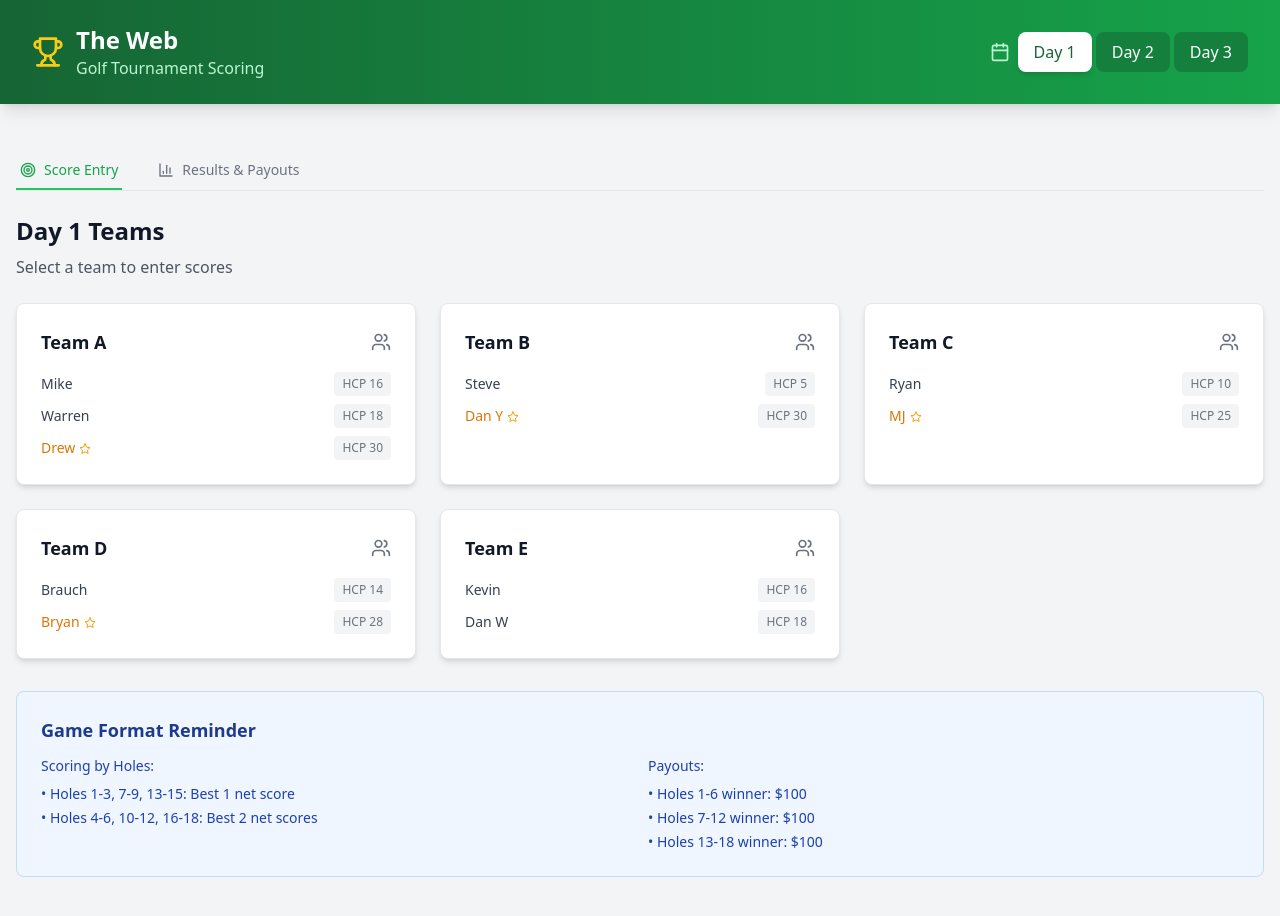
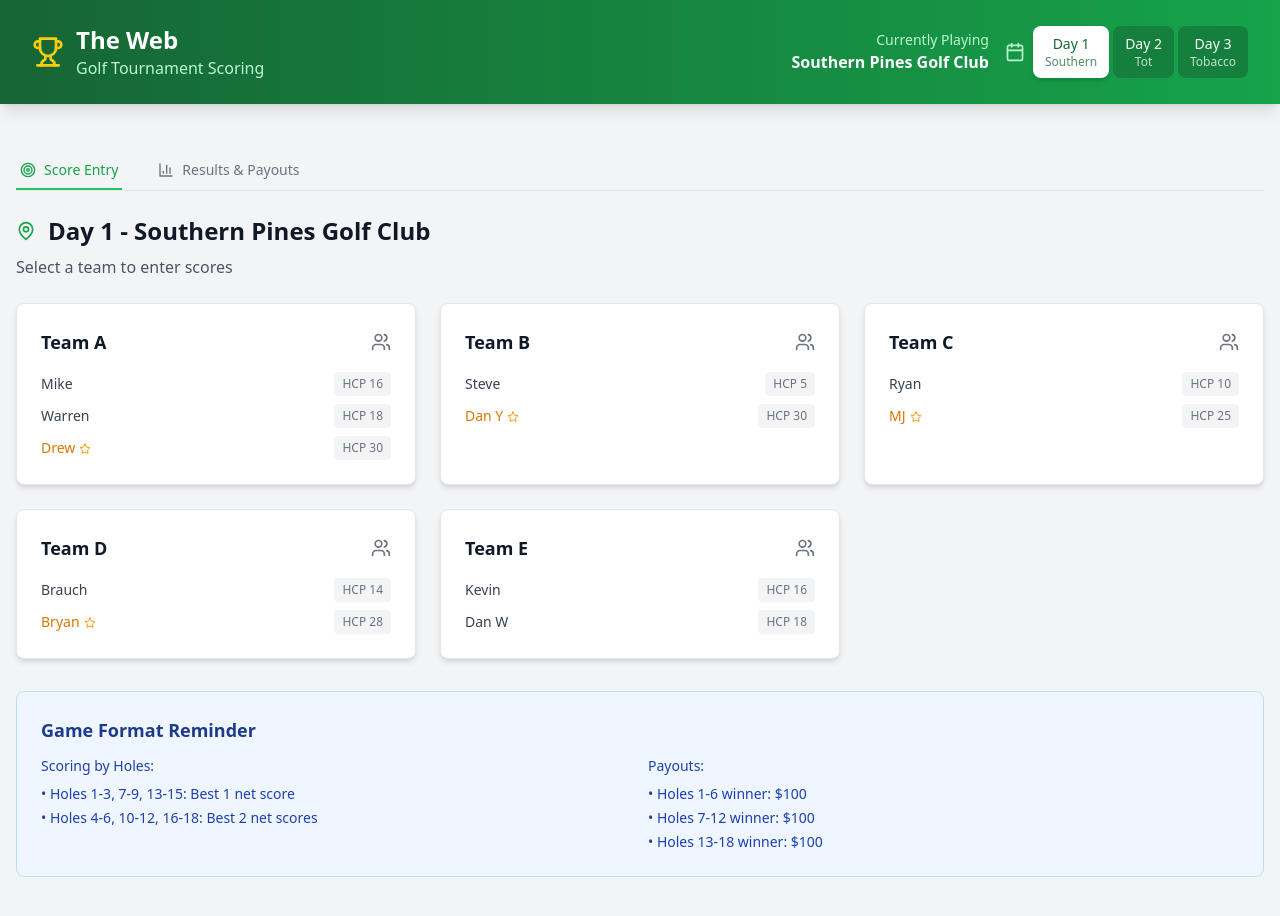
Before and after one commit to wardawger/GolfTrip, a React (Vite) app: page / in a window 1280 px wide. Shown: the top 916 px of the page. Built offline with nearby package versions, Linux system fonts and the light colour scheme.

Commit message:
Add golf course names for each day

```diff
--- a/src/components/Dashboard.tsx
+++ b/src/components/Dashboard.tsx
@@ -3,7 +3,7 @@ import { TeamCard } from './TeamCard';
 import { ScoreEntry } from './ScoreEntry';
 import { ResultsView } from './ResultsView';
 import { Team } from '../types';
-import { BarChart3, Target } from 'lucide-react';
+import { BarChart3, Target, MapPin } from 'lucide-react';
 
 interface DashboardProps {
   currentDay: number;
@@ -12,6 +12,12 @@ interface DashboardProps {
   getAllHoleScores: (day: number) => { [hole: number]: any[] };
   updateHoleScore: (day: number, hole: number, playerId: string, score: any) => void;
 }
+
+const courseNames = {
+  1: 'Southern Pines Golf Club',
+  2: 'Tot Hill Farm Golf Club',
+  3: 'Tobacco Road Golf Club'
+};
 
 export const Dashboard: React.FC<DashboardProps> = ({
   currentDay,
@@ -72,7 +78,12 @@ export const Dashboard: React.FC<DashboardProps> = ({
       {activeTab === 'teams' ? (
         <div>
           <div className="mb-6">
-            <h2 className="text-2xl font-bold text-gray-900 mb-2">Day {currentDay} Teams</h2>
+            <div className="flex items-center space-x-3 mb-2">
+              <MapPin className="h-5 w-5 text-green-600" />
+              <h2 className="text-2xl font-bold text-gray-900">
+                Day {currentDay} - {courseNames[currentDay as keyof typeof courseNames]}
+              </h2>
+            </div>
             <p className="text-gray-600">Select a team to enter scores</p>
           </div>
 
--- a/src/components/Header.tsx
+++ b/src/components/Header.tsx
@@ -5,6 +5,12 @@ interface HeaderProps {
   currentDay: number;
   onDayChange: (day: number) => void;
 }
+
+const courseNames = {
+  1: 'Southern Pines Golf Club',
+  2: 'Tot Hill Farm Golf Club',
+  3: 'Tobacco Road Golf Club'
+};
 
 export const Header: React.FC<HeaderProps> = ({ currentDay, onDayChange }) => {
   return (
@@ -20,6 +26,14 @@ export const Header: React.FC<HeaderProps> = ({ currentDay, onDayChange }) => {
               </div>
             </div>
 
+            <div className="flex items-center space-x-4">
+              <div className="text-right hidden sm:block">
+                <div className="text-sm text-green-200">Currently Playing</div>
+                <div className="font-semibold text-white">
+                  {courseNames[currentDay as keyof typeof courseNames]}
+                </div>
+              </div>
+
               <div className="flex items-center space-x-2">
                 <Calendar className="h-5 w-5 text-green-200" />
                 <div className="flex space-x-1">
@@ -27,15 +41,30 @@ export const Header: React.FC<HeaderProps> = ({ currentDay, onDayChange }) => {
                     <button
                       key={day}
                       onClick={() => onDayChange(day)}
-                    className={`px-4 py-2 rounded-lg font-medium transition-colors ${
+                      className={`px-3 py-2 rounded-lg font-medium transition-colors text-center ${
                         currentDay === day
                           ? 'bg-white text-green-800 shadow-md'
                           : 'bg-green-700 text-white hover:bg-green-600'
                       }`}
+                      title={courseNames[day as keyof typeof courseNames]}
                     >
-                    Day {day}
+                      <div className="text-sm">Day {day}</div>
+                      <div className="text-xs opacity-75 hidden lg:block">
+                        {courseNames[day as keyof typeof courseNames].split(' ')[0]}
+                      </div>
                     </button>
                   ))}
+                </div>
+              </div>
+            </div>
+          </div>
+
+          {/* Mobile course name display */}
+          <div className="mt-3 sm:hidden">
+            <div className="text-center">
+              <div className="text-sm text-green-200">Currently Playing</div>
+              <div className="font-semibold text-white">
+                {courseNames[currentDay as keyof typeof courseNames]}
               </div>
             </div>
           </div>
--- a/src/components/ResultsView.tsx
+++ b/src/components/ResultsView.tsx
@@ -2,13 +2,19 @@ import React from 'react';
 import { Team } from '../types';
 import { segments, payoutSegments } from '../data/course';
 import { calculateTeamSegmentScore, findSegmentWinners } from '../utils/scoring';
-import { Trophy, DollarSign } from 'lucide-react';
+import { Trophy, DollarSign, MapPin } from 'lucide-react';
 
 interface ResultsViewProps {
   day: number;
   teams: Team[];
   getAllHoleScores: (day: number) => { [hole: number]: any[] };
 }
+
+const courseNames = {
+  1: 'Southern Pines Golf Club',
+  2: 'Tot Hill Farm Golf Club',
+  3: 'Tobacco Road Golf Club'
+};
 
 export const ResultsView: React.FC<ResultsViewProps> = ({ day, teams, getAllHoleScores }) => {
   const holeScores = getAllHoleScores(day);
@@ -69,7 +75,13 @@ export const ResultsView: React.FC<ResultsViewProps> = ({ day, teams, getAllHole
       <div className="bg-white rounded-lg shadow-lg p-6">
         <div className="flex items-center space-x-3 mb-6">
           <Trophy className="h-6 w-6 text-yellow-500" />
-          <h2 className="text-2xl font-bold text-gray-900">Day {day} Results</h2>
+          <div>
+            <h2 className="text-2xl font-bold text-gray-900">Day {day} Results</h2>
+            <div className="flex items-center space-x-2 text-gray-600 mt-1">
+              <MapPin className="h-4 w-4" />
+              <span className="text-sm">{courseNames[day as keyof typeof courseNames]}</span>
+            </div>
+          </div>
         </div>
 
         <div className="grid gap-6">
--- a/src/components/ScoreEntry.tsx
+++ b/src/components/ScoreEntry.tsx
@@ -2,7 +2,7 @@ import React, { useState, useEffect } from 'react';
 import { Team, Player, HoleScore } from '../types';
 import { courseDataByDay } from '../data/course';
 import { calculatePlayerNetScore, calculateAsteriskBonusStrokes } from '../utils/scoring';
-import { ArrowLeft, Save, Star } from 'lucide-react';
+import { ArrowLeft, Save, Star, MapPin } from 'lucide-react';
 
 interface ScoreEntryProps {
   team: Team;
@@ -11,6 +11,12 @@ interface ScoreEntryProps {
   getHoleScores: (day: number, hole: number) => HoleScore[];
   updateHoleScore: (day: number, hole: number, playerId: string, score: Partial<HoleScore>) => void;
 }
+
+const courseNames = {
+  1: 'Southern Pines Golf Club',
+  2: 'Tot Hill Farm Golf Club',
+  3: 'Tobacco Road Golf Club'
+};
 
 export const ScoreEntry: React.FC<ScoreEntryProps> = ({
   team,
@@ -113,7 +119,10 @@ export const ScoreEntry: React.FC<ScoreEntryProps> = ({
             </button>
             <div className="text-center">
               <h2 className="text-xl font-bold text-gray-900">{team.name}</h2>
-              <p className="text-gray-600">Day {day} Scoring</p>
+              <div className="flex items-center justify-center space-x-2 text-gray-600">
+                <MapPin className="h-4 w-4" />
+                <span>Day {day} - {courseNames[day as keyof typeof courseNames]}</span>
+              </div>
             </div>
             <SaveButton />
           </div>
```
Lines whose indentation alone changed are shown as unchanged.
